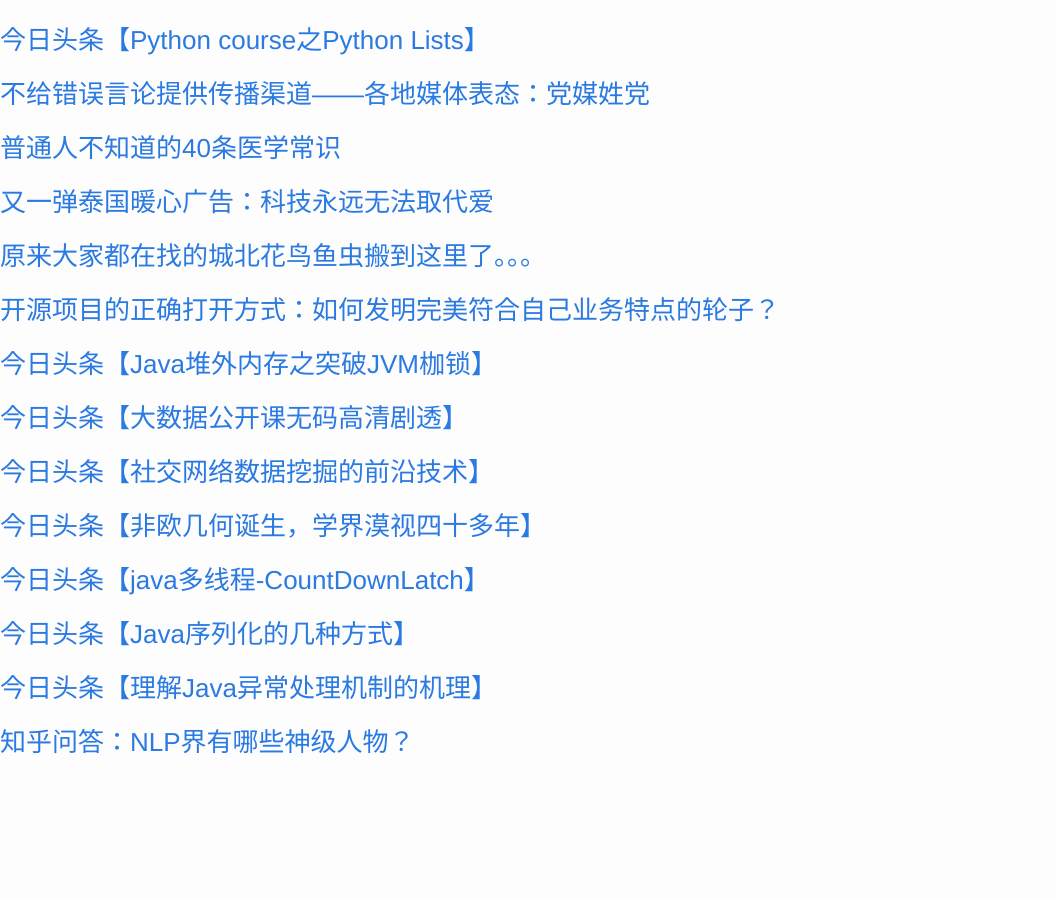
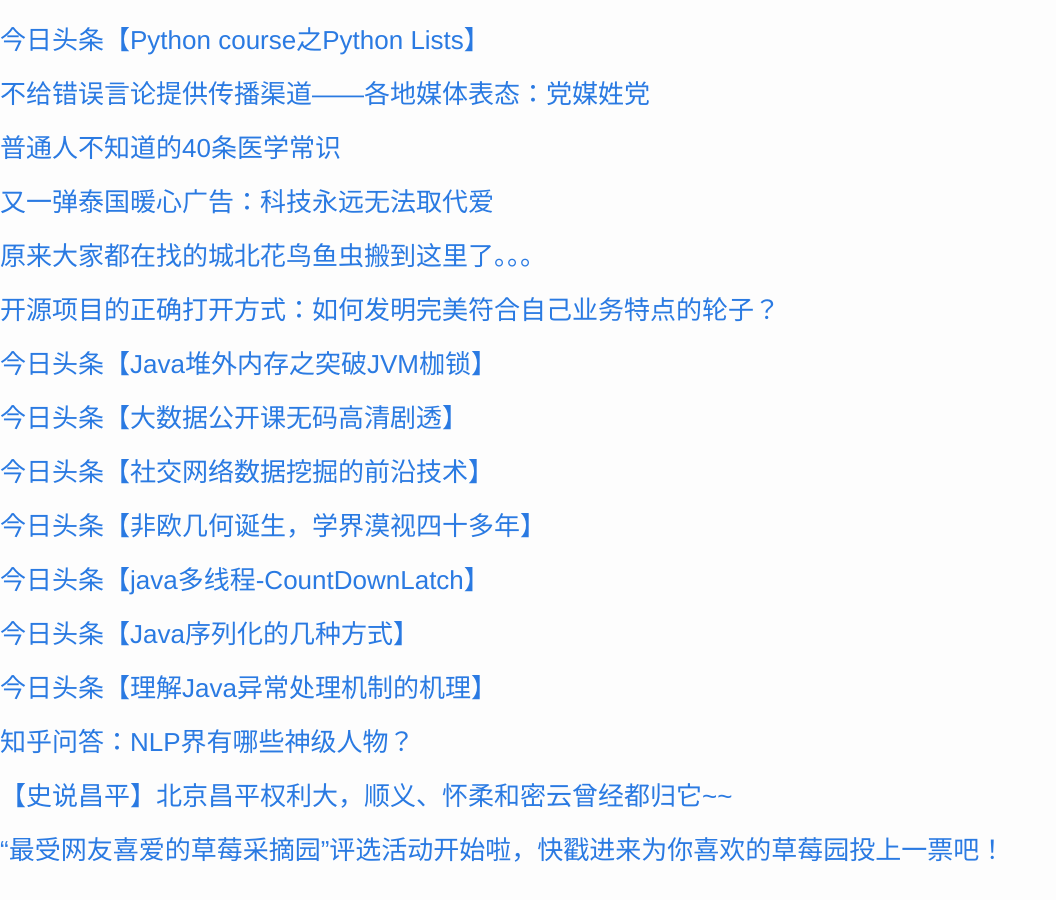
Before and after one commit to cnwarden/cnwarden.github.io, a Jekyll site: the page built from _posts/2016-02-22-test.markdown, in a window 1280 px wide and 900 px high, scrolled down 2136 px. Shown: the whole window, without its empty margins (0-1056 px from the left). Built offline with Jekyll 4.4.1, drawn with Linux system fonts in a browser that asks for light colours; before the commit the page ends 2928 px from its top, so only the background shows below that.

Commit message:
auto commit

```diff
--- a/_posts/2016-02-22-test.markdown
+++ b/_posts/2016-02-22-test.markdown
@@ -107,3 +107,7 @@ categories: update
 ### [今日头条【理解Java异常处理机制的机理】](http://toutiao.com/item/6254781301627290113/?iid=3578109516&app=news_article&tt_from=android_share&utm_source=email&utm_medium=toutiao_android&utm_campaign=client_share)
 
 ### [知乎问答：NLP界有哪些神级人物？](http://www.zhihu.com/question/32318281)
+
+### [【史说昌平】北京昌平权利大，顺义、怀柔和密云曾经都归它~~](http://mp.weixin.qq.com/s?__biz=MzA4MTI4MDQzNQ==&mid=401908988&idx=2&sn=54bc35e689337c7714047a82aca37ec9&scene=0#wechat_redirect)
+
+### [“最受网友喜爱的草莓采摘园”评选活动开始啦，快戳进来为你喜欢的草莓园投上一票吧！](http://mp.weixin.qq.com/s?__biz=MzA4MTI4MDQzNQ==&mid=401908988&idx=1&sn=9806ff86fc10b0d69b506225faedf8db&scene=0#wechat_redirect)
```
